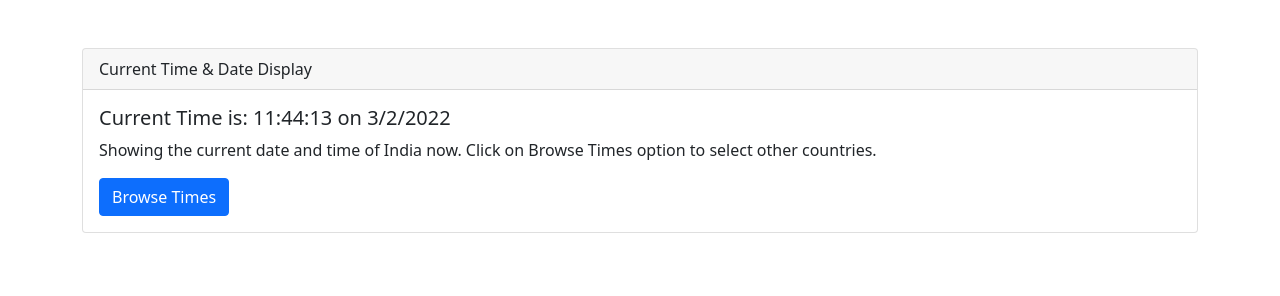
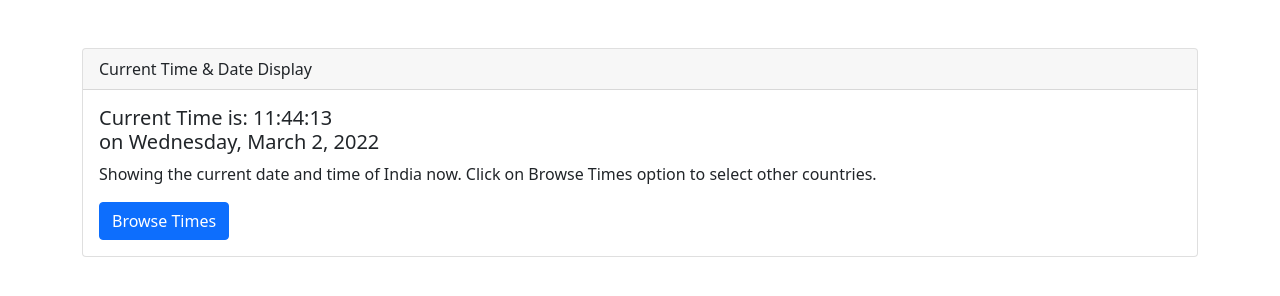
Before and after one commit to ritik-sahu/Date-Time-JS, a plain HTML site: page index.html in a window 1280 px wide. Drawn offline with nearby package versions, Linux system fonts and the light colour scheme.

Commit message:
Update index.html

```diff
--- a/index.html
+++ b/index.html
@@ -17,56 +17,16 @@
     let a;
     let date;
     let time;
+    const options = { weekday: 'long', year: 'numeric', month: 'long', day: 'numeric' };
     setInterval(() => {
         a = new Date();
-        date = a.toLocaleDateString();
+        date = a.toLocaleDateString(undefined, options);
         time = a.getHours() + ":" + a.getMinutes() + ":" + a.getSeconds();
-        document.getElementById('time').innerHTML = time + " on " + date
+        document.getElementById('time').innerHTML = time + "<br> on " + date
     }, 1000);
 </script>
 
 <body>
-    <!-- <nav class="navbar navbar-expand-lg navbar-light bg-light">
-        <div class="container-fluid">
-            <a class="navbar-brand" href="#">Time & Date</a>
-            <button class="navbar-toggler" type="button" data-bs-toggle="collapse"
-                data-bs-target="#navbarSupportedContent" aria-controls="navbarSupportedContent" aria-expanded="false"
-                aria-label="Toggle navigation">
-                <span class="navbar-toggler-icon"></span>
-            </button>
-            <div class="collapse navbar-collapse" id="navbarSupportedContent">
-                <ul class="navbar-nav me-auto mb-2 mb-lg-0">
-                    <li class="nav-item">
-                        <a class="nav-link active" aria-current="page" href="#">Home</a>
-                    </li>
-                    <li class="nav-item">
-                        <a class="nav-link" href="#">Link</a>
-                    </li>
-                    <li class="nav-item dropdown">
-                        <a class="nav-link dropdown-toggle" href="#" id="navbarDropdown" role="button"
-                            data-bs-toggle="dropdown" aria-expanded="false">
-                            Dropdown
-                        </a>
-                        <ul class="dropdown-menu" aria-labelledby="navbarDropdown">
-                            <li><a class="dropdown-item" href="#">Action</a></li>
-                            <li><a class="dropdown-item" href="#">Another action</a></li>
-                            <li>
-                                <hr class="dropdown-divider">
-                            </li>
-                            <li><a class="dropdown-item" href="#">Something else here</a></li>
-                        </ul>
-                    </li>
-                    <li class="nav-item">
-                        <a class="nav-link disabled">Disabled</a>
-                    </li>
-                </ul>
-                <form class="d-flex">
-                    <input class="form-control me-2" type="search" placeholder="Search" aria-label="Search">
-                    <button class="btn btn-outline-success" type="submit">Search</button>
-                </form>
-            </div>
-        </div>
-    </nav> -->
 
     <div class="container my-5">
         <div class="card">
```
